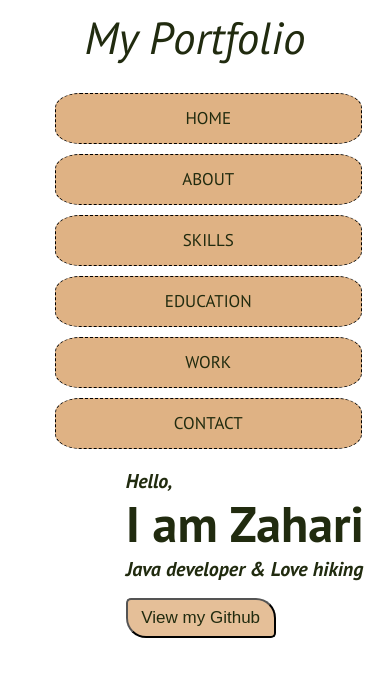
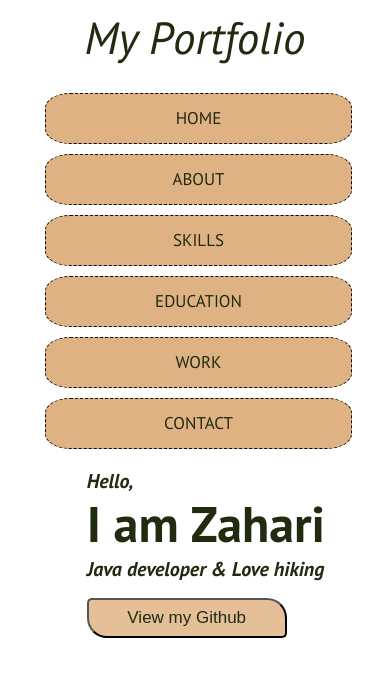
Before and after one commit to Dcayyy/My-Personal-Portfolio, a plain HTML site: page index.html in a window 390 px wide. Shown: the top 676 px of the page. Drawn offline with Linux system fonts and the light colour scheme.

Commit message:
changed alignment

```diff
--- a/css/screen.css
+++ b/css/screen.css
@@ -348,6 +348,9 @@ h1, h2, h3, h4, h5, h6 p {
 
 	.site-nav {
 		width: 100%;
+		text-align: center;
+		margin-left: auto;
+		margin-right: auto;
 	}
 
 	.hide-background {
@@ -356,7 +359,10 @@ h1, h2, h3, h4, h5, h6 p {
 
 	.left-side-container {
 		margin-top: 150px;
-		margin-left: 3%;
+	}
+
+	.self-info button {
+		width: 200px;
 	}
 }
 
```
